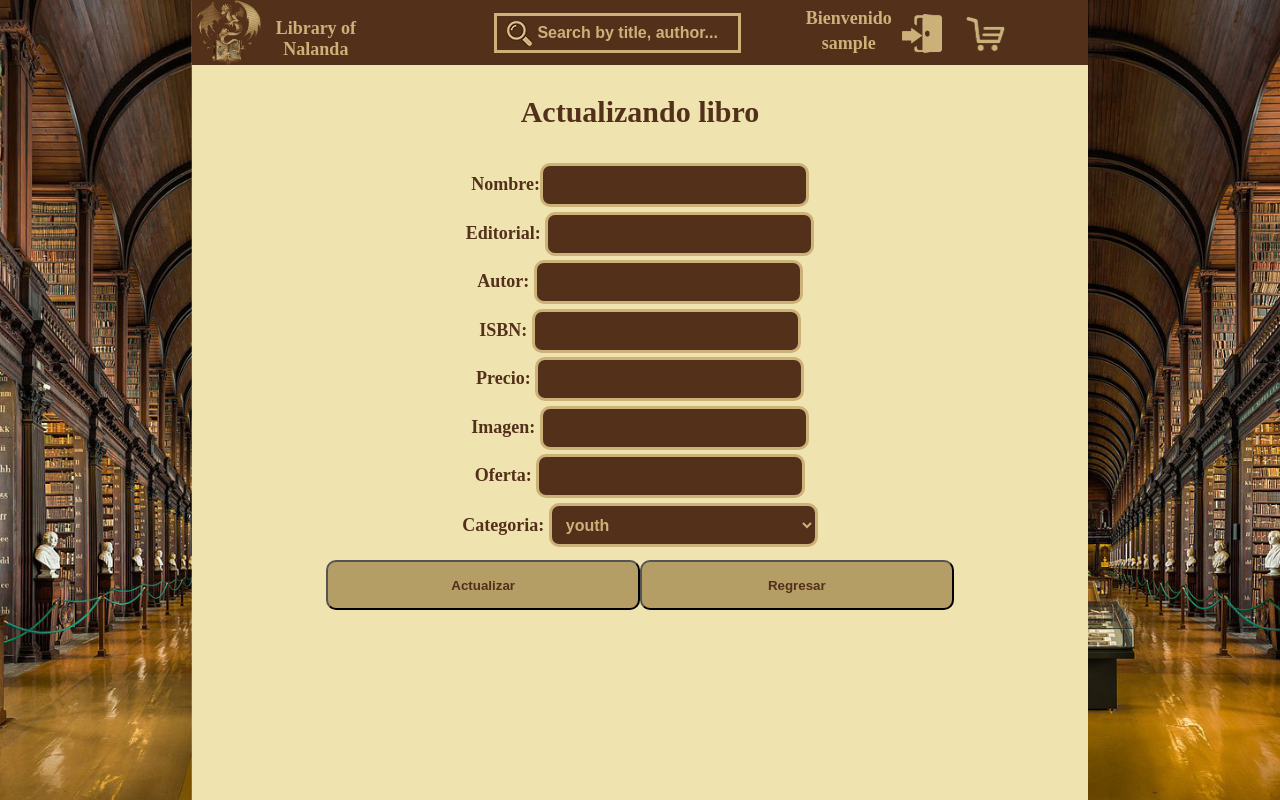
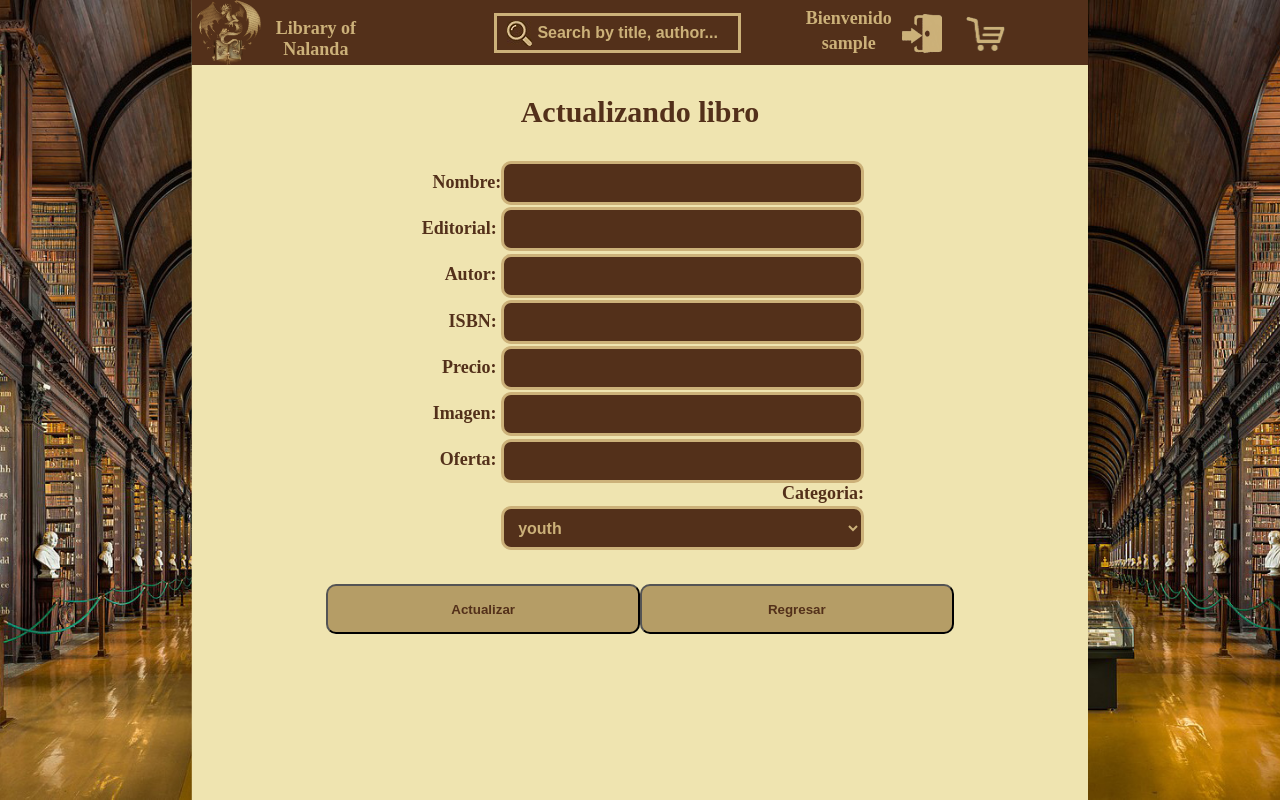
Before and after one commit to HieiOne/Project-PHP, a PHP site: page /panel/libros/actualizar_libros.php?id=1 in a window 1280 px wide. Run offline with PHP 8.4, Linux system fonts and the light colour scheme; the visitor is signed in with stand-in values (Sample User, id 1); data that the repository does not hold is empty.

Commit message:
Centered input fields and avoided Chrome highlights

```diff
--- a/Website/panel/libros/actualizar_libros.css
+++ b/Website/panel/libros/actualizar_libros.css
@@ -157,10 +157,11 @@ input[name=search] { /* Format of search bar */
 .AgregarFormulario {
     text-align: center;
     margin-top: 2%;
+    width: 100%
 }
 
 input[type=info], select { /* Formato formulario */
-    width: 30%;
+    width: 81%;
     margin-top: 0.5%;
     height: 44px;
     box-sizing: border-box;
@@ -195,6 +196,27 @@ input[type=info], select { /* Formato formulario */
     font-size: 30px;
     color: #53301A;
     font-weight: bold;
+}
+
+.formulario {
+    margin-right: 0;
+    width: 50%;
+    margin: 0 auto;
+}
+
+label {
+    display: inline-block;
+    width: 100%;
+    height: 100%;
+    text-align: right;
+}
+
+input:-webkit-autofill,
+input:-webkit-autofill:hover,
+input:-webkit-autofill:focus,
+input:-webkit-autofill:active {
+    transition: background-color 5000s ease-in-out 0s;
+    -webkit-text-fill-color: #ccb179 !important;
 }
 
 /* End of Agregar */
--- a/Website/panel/libros/actualizar_libros.php
+++ b/Website/panel/libros/actualizar_libros.php
@@ -82,6 +82,7 @@
 
         <div class="AgregarFormulario">
             <p class="AnadiendoLibro">Actualizando libro</p>
+            <div class="formulario">
             <form action="#" method="post">
             <?php
                 echo '<label for=nombre>Nombre:';
@@ -120,6 +121,7 @@
                         }
                     echo '</select>';
                 echo '</label>';
+                echo '</div>';
                 echo "<br>";
             ?>
                 <input class="ButtonInsert" type="submit" name="Insertar" value="Actualizar">
--- a/Website/panel/usuarios/actualizar_usuarios.php
+++ b/Website/panel/usuarios/actualizar_usuarios.php
@@ -82,6 +82,7 @@
 
         <div class="AgregarFormulario">
             <p class="AnadiendoUsuario">Actualizando Usuario</p>
+            <div class="formulario">
             <form action="#" method="post">
             <?php
                 echo '<label for=usuario>Usuario:';
@@ -108,6 +109,7 @@
                         }
                     echo '</select>';
                 echo '</label>';
+                echo '</div>';
                 echo "<br>";
             ?>
                 <input class="ButtonInsert" type="submit" name="Insertar" value="Actualizar">
```
Also changed, not shown: Website/panel/libros/agregar_libros.css (+8 -0 lines), Website/panel/usuarios/actualizar_usuarios.css (+22 -1 lines), 1 other file.
